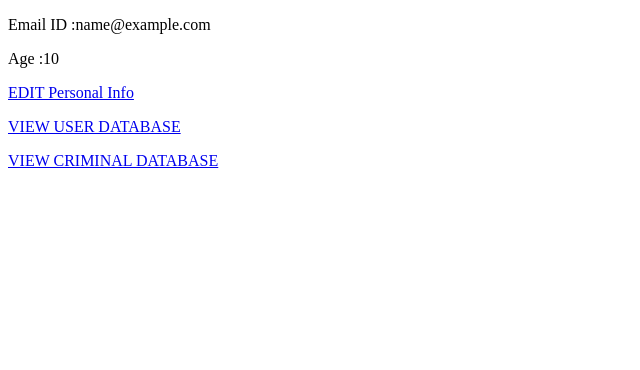
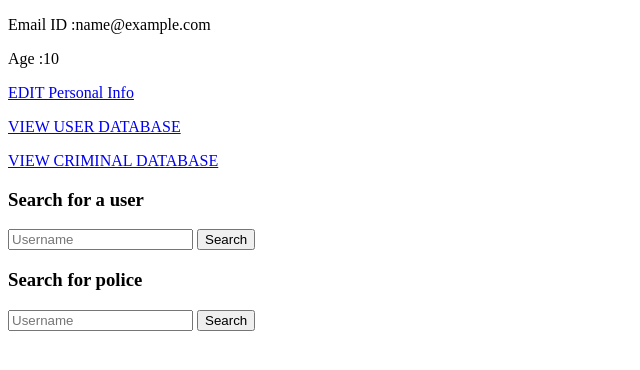
Before and after one commit to amanmj/Police_Management_System, a Django app: a page that uses police/templates/police/welcome_police.html in a window 1280 px wide. Shown: the part 166-536 px from the top of the page, without its empty margins (0-640 px from the left). Run offline with Django 3.2, Linux system fonts and the light colour scheme; a user stored in the database is signed in; tables that the repository leaves empty hold one stand-in row (values such as "Sample post").

Commit message:
added detailed user and search option

```diff
--- a/police/templates/police/welcome_police.html
+++ b/police/templates/police/welcome_police.html
@@ -20,6 +20,18 @@
 
 
 
+<h3>Search for a user</h3>
+ <form method="POST" class="post-form">{% csrf_token %}
+ <input type="text" id="username" name="username" placeholder="Username">
+ <button type="submit" value="civilian" name="civilian">Search</button>
+ </form>
+
+<h3>Search for police</h3>
+ <form method="POST" class="post-form">{% csrf_token %}
+ <input type="text" id="username" name="username" placeholder="Username">
+ <button type="submit" value="police" name="police">Search</button>
+ </form>
+
 {% for i in messages %}
 <p>{{i}}</p>
 {% endfor %}
--- a/police/views.py
+++ b/police/views.py
@@ -90,8 +90,25 @@ def welcomepolice(request,username):
 		logout(request)
 		messages.error(request, 'you are a civilian and you cannot view a policeman\'s account')
 		return redirect('/u/login')
-	curr_user=User_profile.objects.get(user=request.user)
-	return render(request,'police/welcome_police.html',{'user':request.user,'curr_user':curr_user})
+	if request.method=='POST' and request.POST.get('civilian')=="civilian":
+		get_user_name=request.POST.get('username')
+		query=User.objects.filter(username=get_user_name)
+		if query.exists():
+			return redirect('/u/detail/civilian/'+get_user_name)
+		else:
+			messages.error(request, 'no user with the '+get_user_name+' was found')
+			return redirect('/u/police/'+username)
+	if request.method=='POST' and request.POST.get('police')=="police":
+		get_user_name=request.POST.get('username')
+		query=User.objects.filter(username=get_user_name)
+		if query.exists():
+			return redirect('/u/detail/police/'+get_user_name)
+		else:
+			messages.error(request, 'no user with the '+get_user_name+' was found')
+			return redirect('/u/police/'+username)
+	else:
+		curr_user=User_profile.objects.get(user=request.user)
+		return render(request,'police/welcome_police.html',{'user':request.user,'curr_user':curr_user})
 
 def editpolice(request,username):
 	if not request.user.is_authenticated():
@@ -264,9 +281,15 @@ def civiliandetail(request,username):
 		messages.error(request, 'you are a civilian and the information you requested is highly confidential which is only available to the police')
 		return redirect('/u/login')
 	requested_user=User.objects.filter(username=username)
-	query=Civilian.objects.get(user=requested_user[0])
-	if requested_user.exists():
-		return render(request,'police/civiliandetail.html',{'result':query})
+	query=Civilian.objects.filter(user=requested_user[0])
+	if requested_user.exists() and query.exists():
+		address=Address.objects.get(user=requested_user[0])
+		userprofile=User_profile.objects.get(user=requested_user[0])
+		return render(request,'police/civiliandetail.html',{'civilian':query[0],'address':address,'userprofile':userprofile,'user':requested_user[0]})
 	else:
-		error='requested user not found'
-		return render(request,'police/civiliandetail.html',{'error':error})
+		if requested_user.exists():
+			userprofile=User_profile.objects.get(user=requested_user[0])
+			return render(request,'police/civiliandetail.html',{'user':requested_user[0],'userprofile':userprofile})
+		else:
+			error='requested user not found'
+			return render(request,'police/civiliandetail.html',{'error':error})
```
Also changed, not shown: police/templates/police/civiliandetail.html (+14 -1 lines), README.md, 1 other file.
